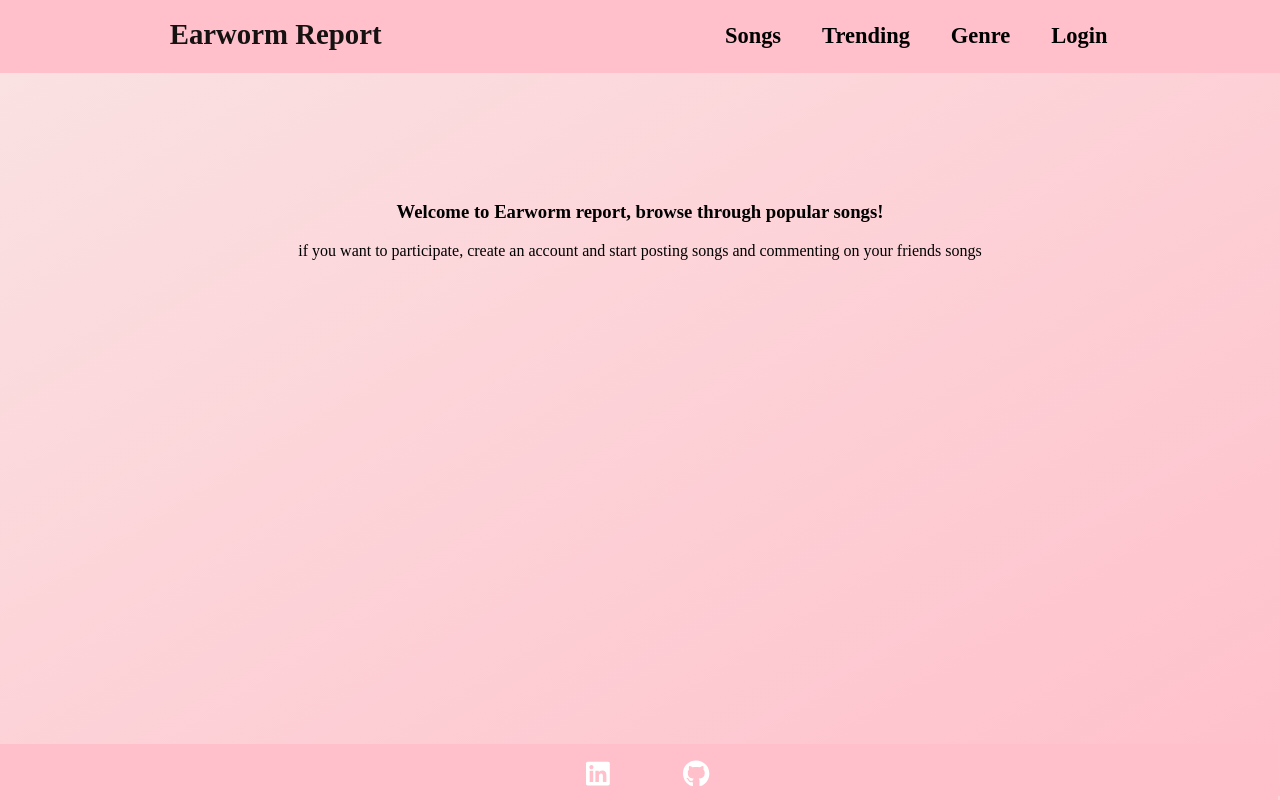
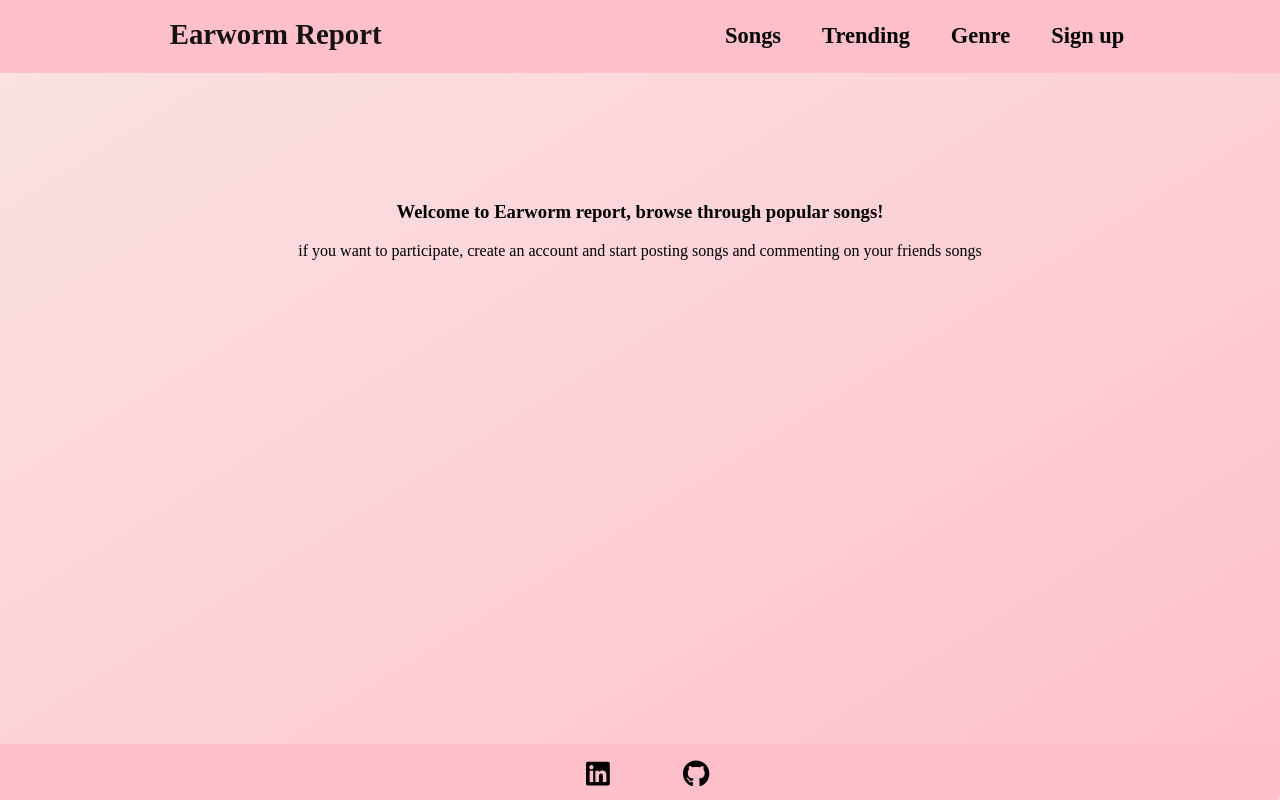
Before and after one commit to jmezalon/earworm-report2.0, a React (Create React App) app in the folder client/: page / in a window 1280 px wide. Built offline with nearby package versions, Linux system fonts and the light colour scheme; no server answers.

Commit message:
minor update, gonna work on read me

```diff
--- a/client/src/App.css
+++ b/client/src/App.css
@@ -378,9 +378,15 @@ nav a.active {
 }
 
 .social-outlets > ul > li > a {
+    color: black;
+    font-size: 1.7em;
+}
+
+.social-outlets > ul > li > a:hover {
     color: white;
     cursor: pointer;
-    font-size: 1.7em;
+    font-size: 1.8em;
+    background: hotpink;
 }
 
 .mobile-trending {
--- a/client/src/components/Auth.js
+++ b/client/src/components/Auth.js
@@ -7,7 +7,7 @@ function Auth({ onLogin }) {
   const [errors, setErrors] = useState([]);
   const [isLoading, setIsLoading] = useState(false);
   const [passwordConfirmation, setPasswordConfirmation] = useState("");
-  const [isLogin, setIsLogin] = useState(true);
+  const [isLogin, setIsLogin] = useState(false);
 
   const history = useHistory();
 
--- a/client/src/components/Navbar.js
+++ b/client/src/components/Navbar.js
@@ -42,7 +42,7 @@ function Navbar({ user, setUser }) {
         )}
         {!user && (
           <NavLink to="/auth">
-            <h3>Login</h3>
+            <h3>Sign up</h3>
           </NavLink>
         )}
       </div>
```
